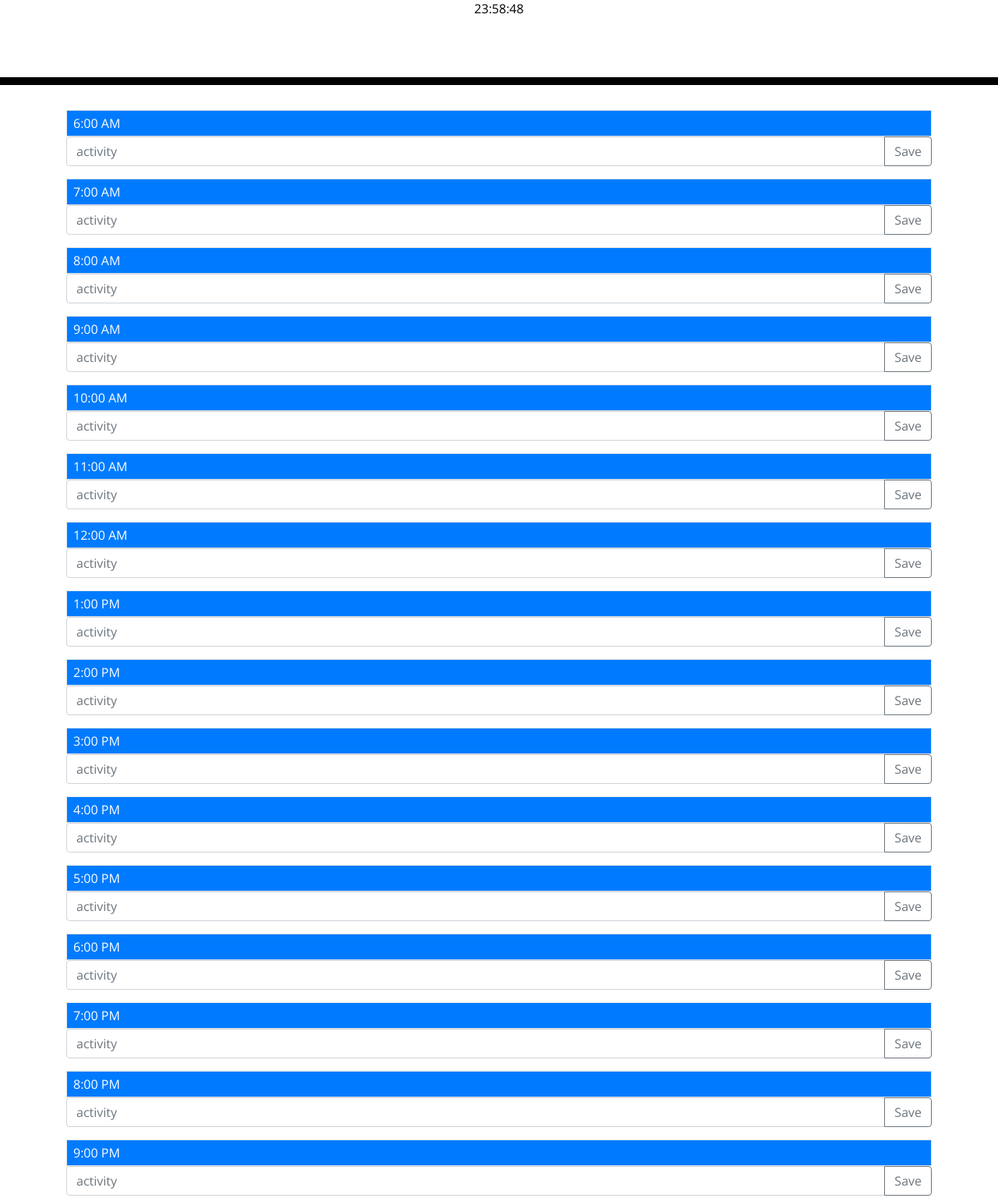
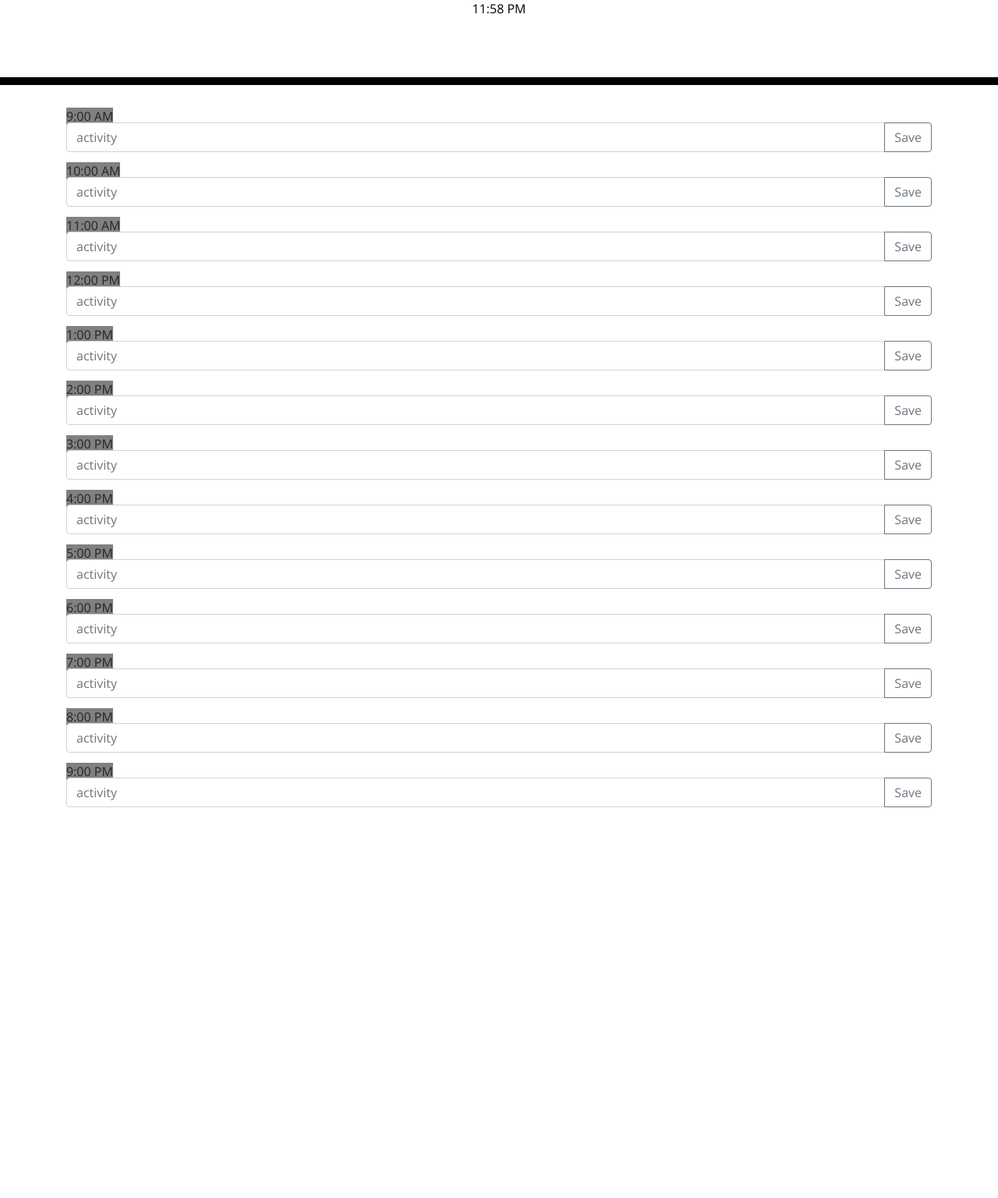
Before and after one commit to zacfisher1990/workday_scheduler, a plain HTML site: page index.html in a window 1280 px wide. Shown: the part 227-1763 px from the top of the page at 78% size. After the commit the page ends 1278 px from the top, so only its background shows below. Drawn offline with nearby package versions, Linux system fonts and the light colour scheme.

Commit message:
change color of past hours

```diff
--- a/index.html
+++ b/index.html
@@ -27,8 +27,6 @@
   <body>
     <header class="jumbotron">
       <h1 class="display-3">Work Day Scheduler</h1>
-
-
       <p class="lead">A simple calendar app for scheduling your work day</p>
       <p id="currentDay" class="lead"></p>
       <p id="clock"></p>
@@ -36,7 +34,16 @@
     <div class="container">
       <!-- Timeblocks go here -->
 
-      <span class="d-block p-2 text-white bg-primary border">6:00 AM</span>
+      <span id="nineAM" class="d-block p-2 text-white bg-primary border">9:00 AM</span>
+
+      <div class="input-group mb-3">
+        <input id="9activity" type="text" class="form-control" placeholder="activity" aria-label="activity" aria-describedby="basic-addon2">
+        <div class="input-group-append">
+          <button class="btn btn-outline-secondary" type="button">Save</button>
+        </div>
+      </div>
+
+      <span id="tenAM" class="d-block p-2 text-white bg-primary border">10:00 AM</span>
 
       <div class="input-group mb-3">
         <input type="text" class="form-control" placeholder="activity" aria-label="activity" aria-describedby="basic-addon2">
@@ -45,7 +52,7 @@
         </div>
       </div>
 
-      <span class="d-block p-2 text-white bg-primary border">7:00 AM</span>
+      <span id="elevenAM" class="d-block p-2 text-white bg-primary border">11:00 AM</span>
 
       <div class="input-group mb-3">
         <input type="text" class="form-control" placeholder="activity" aria-label="activity" aria-describedby="basic-addon2">
@@ -54,8 +61,7 @@
         </div>
       </div>
 
-
-      <span class="d-block p-2 text-white bg-primary border">8:00 AM</span>
+      <span id="twelvePM" class="d-block p-2 text-white bg-primary border">12:00 PM</span>
 
       <div class="input-group mb-3">
         <input type="text" class="form-control" placeholder="activity" aria-label="activity" aria-describedby="basic-addon2">
@@ -64,9 +70,7 @@
         </div>
       </div>
 
-
-
-      <span class="d-block p-2 text-white bg-primary border">9:00 AM</span>
+      <span id="onePM" class="d-block p-2 text-white bg-primary border">1:00 PM</span>
 
       <div class="input-group mb-3">
         <input type="text" class="form-control" placeholder="activity" aria-label="activity" aria-describedby="basic-addon2">
@@ -75,8 +79,7 @@
         </div>
       </div>
 
-
-      <span class="d-block p-2 text-white bg-primary border">10:00 AM</span>
+      <span id="twoPM" class="d-block p-2 text-white bg-primary border">2:00 PM</span>
 
       <div class="input-group mb-3">
         <input type="text" class="form-control" placeholder="activity" aria-label="activity" aria-describedby="basic-addon2">
@@ -85,8 +88,7 @@
         </div>
       </div>
 
-
-      <span class="d-block p-2 text-white bg-primary border">11:00 AM</span>
+      <span id="threePM" class="d-block p-2 text-white bg-primary border">3:00 PM</span>
 
       <div class="input-group mb-3">
         <input type="text" class="form-control" placeholder="activity" aria-label="activity" aria-describedby="basic-addon2">
@@ -95,8 +97,7 @@
         </div>
       </div>
 
-
-      <span class="d-block p-2 text-white bg-primary border">12:00 AM</span>
+      <span id="fourPM" class="d-block p-2 text-white bg-primary border">4:00 PM</span>
 
       <div class="input-group mb-3">
         <input type="text" class="form-control" placeholder="activity" aria-label="activity" aria-describedby="basic-addon2">
@@ -105,8 +106,7 @@
         </div>
       </div>
 
-
-      <span class="d-block p-2 text-white bg-primary border">1:00 PM</span>
+      <span id="fivePM" class="d-block p-2 text-white bg-primary border">5:00 PM</span>
 
       <div class="input-group mb-3">
         <input type="text" class="form-control" placeholder="activity" aria-label="activity" aria-describedby="basic-addon2">
@@ -115,8 +115,7 @@
         </div>
       </div>
 
-
-      <span class="d-block p-2 text-white bg-primary border">2:00 PM</span>
+      <span id="sixPM" class="d-block p-2 text-white bg-primary border">6:00 PM</span>
 
       <div class="input-group mb-3">
         <input type="text" class="form-control" placeholder="activity" aria-label="activity" aria-describedby="basic-addon2">
@@ -125,8 +124,7 @@
         </div>
       </div>
 
-
-      <span class="d-block p-2 text-white bg-primary border">3:00 PM</span>
+      <span id="sevenPM" class="d-block p-2 text-white bg-primary border">7:00 PM</span>
 
       <div class="input-group mb-3">
         <input type="text" class="form-control" placeholder="activity" aria-label="activity" aria-describedby="basic-addon2">
@@ -135,8 +133,7 @@
         </div>
       </div>
 
-
-      <span class="d-block p-2 text-white bg-primary border">4:00 PM</span>
+      <span id="eightPM" class="d-block p-2 text-white bg-primary border">8:00 PM</span>
 
       <div class="input-group mb-3">
         <input type="text" class="form-control" placeholder="activity" aria-label="activity" aria-describedby="basic-addon2">
@@ -145,8 +142,7 @@
         </div>
       </div>
 
-
-      <span class="d-block p-2 text-white bg-primary border">5:00 PM</span>
+      <span id="ninePM" class="d-block p-2 text-white bg-primary border">9:00 PM</span>
 
       <div class="input-group mb-3">
         <input type="text" class="form-control" placeholder="activity" aria-label="activity" aria-describedby="basic-addon2">
@@ -154,56 +150,6 @@
           <button class="btn btn-outline-secondary" type="button">Save</button>
         </div>
       </div>
-
-
-      <span class="d-block p-2 text-white bg-primary border">6:00 PM</span>
-
-      <div class="input-group mb-3">
-        <input type="text" class="form-control" placeholder="activity" aria-label="activity" aria-describedby="basic-addon2">
-        <div class="input-group-append">
-          <button class="btn btn-outline-secondary" type="button">Save</button>
-        </div>
-      </div>
-
-
-      <span class="d-block p-2 text-white bg-primary border">7:00 PM</span>
-
-      <div class="input-group mb-3">
-        <input type="text" class="form-control" placeholder="activity" aria-label="activity" aria-describedby="basic-addon2">
-        <div class="input-group-append">
-          <button class="btn btn-outline-secondary" type="button">Save</button>
-        </div>
-      </div>
-
-
-      <span class="d-block p-2 text-white bg-primary border">8:00 PM</span>
-
-      <div class="input-group mb-3">
-        <input type="text" class="form-control" placeholder="activity" aria-label="activity" aria-describedby="basic-addon2">
-        <div class="input-group-append">
-          <button class="btn btn-outline-secondary" type="button">Save</button>
-        </div>
-      </div>
-
-
-      <span class="d-block p-2 text-white bg-primary border">9:00 PM</span>
-
-      <div class="input-group mb-3">
-        <input type="text" class="form-control" placeholder="activity" aria-label="activity" aria-describedby="basic-addon2">
-        <div class="input-group-append">
-          <button class="btn btn-outline-secondary" type="button">Save</button>
-        </div>
-      </div>
-
-
-
-
-
-
-
-
-
-
     </div>
     <script src="script.js"></script>
 
--- a/script.js
+++ b/script.js
@@ -1,3 +1,6 @@
+
+
+
 var today = moment();
 $("#currentDay").text(today.format("MMM Do, YYYY"));
 
@@ -5,12 +8,59 @@ function startTime() {
     const today = new Date();
     let h = today.getHours();
     let m = today.getMinutes();
-    let s = today.getSeconds();
+
     m = checkTime(m);
-    s = checkTime(s);
-    var formatted = h + ":" + m + ":" + s;
+
+    var ampm = h >= 12 ? 'PM' : 'AM';
+    h = h % 12;
+    h = h ? h : 12;
+
+    var formatted = h + ":" + m + " " + ampm;
     $("#clock").text(formatted);
     setTimeout(startTime, 1000);
+
+if (h > 9 || ampm == 'PM') {
+  document.getElementById('nineAM').setAttribute('class', 'pastHour');
+  document.getElementById('9activity').textContent = "past 9 am";
+  };
+if (h > 10 || ampm == 'PM') {
+  document.getElementById('tenAM').setAttribute('class', 'pastHour');
+  };
+if (h > 11 || ampm == 'PM') {
+  document.getElementById('elevenAM').setAttribute('class', 'pastHour');
+  };
+if (h < 12 && ampm == 'PM') {
+    document.getElementById('twelvePM').setAttribute('class', 'pastHour');
+  };
+if (h > 1 && ampm == 'PM') {
+    document.getElementById('onePM').setAttribute('class', 'pastHour');
+  };
+if (h > 2 && ampm == 'PM') {
+    document.getElementById('twoPM').setAttribute('class', 'pastHour');
+  };
+if (h > 3 && ampm == 'PM') {
+  document.getElementById('threePM').setAttribute('class', 'pastHour');
+  };
+if (h > 4 && ampm == 'PM') {
+    document.getElementById('fourPM').setAttribute('class', 'pastHour');
+  };
+if (h > 5 && ampm == 'PM') {
+    document.getElementById('fivePM').setAttribute('class', 'pastHour');
+  };
+if (h > 6 && ampm == 'PM') {
+    document.getElementById('sixPM').setAttribute('class', 'pastHour');
+  };
+if (h > 7 && ampm == 'PM') {
+    document.getElementById('sevenPM').setAttribute('class', 'pastHour');
+  };
+if (h > 8 && ampm == 'PM') {
+    document.getElementById('eightPM').setAttribute('class', 'pastHour');
+  };
+if (h > 9 && ampm == 'PM') {
+    document.getElementById('ninePM').setAttribute('class', 'pastHour');
+  };
+
+
   }
 
   function checkTime(i) {
@@ -18,3 +68,27 @@ function startTime() {
     return i;
   }
   startTime();
+
+
+renderLastRegistered();
+
+  var saveButton = document.getElementById("btn1");
+  var activityInput = document.getElementById("input-1");
+
+  function renderLastRegistered() {
+    var activity = localStorage.getItem("activity");
+
+    //activityInput.textContent = activity.value;
+    //$("#input-1").text(activity);
+    console.log(activity);
+  };
+
+  saveButton.on("click", function(event) {
+    event.preventDefault();
+
+    var activity = document.getElementById("input-1").value;
+    localStorage.setItem("activity", activity);
+
+
+    renderLastRegistered();
+    });
--- a/style.css
+++ b/style.css
@@ -69,3 +69,7 @@ textarea {
   font-size: 20px;
   transition: all 0.3s ease-in-out;
 }
+
+.pastHour {
+  background-color: gray;
+}
```
